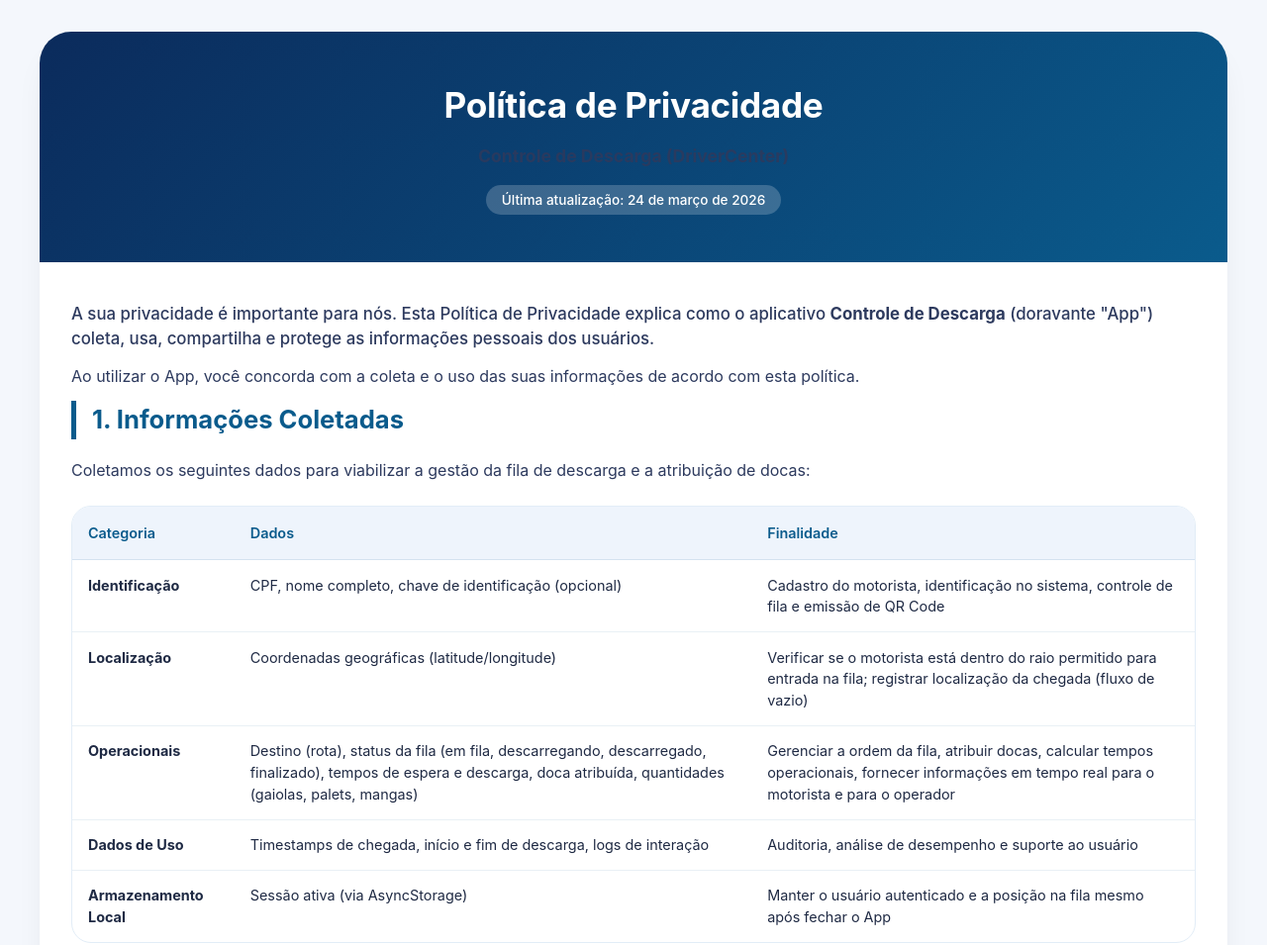
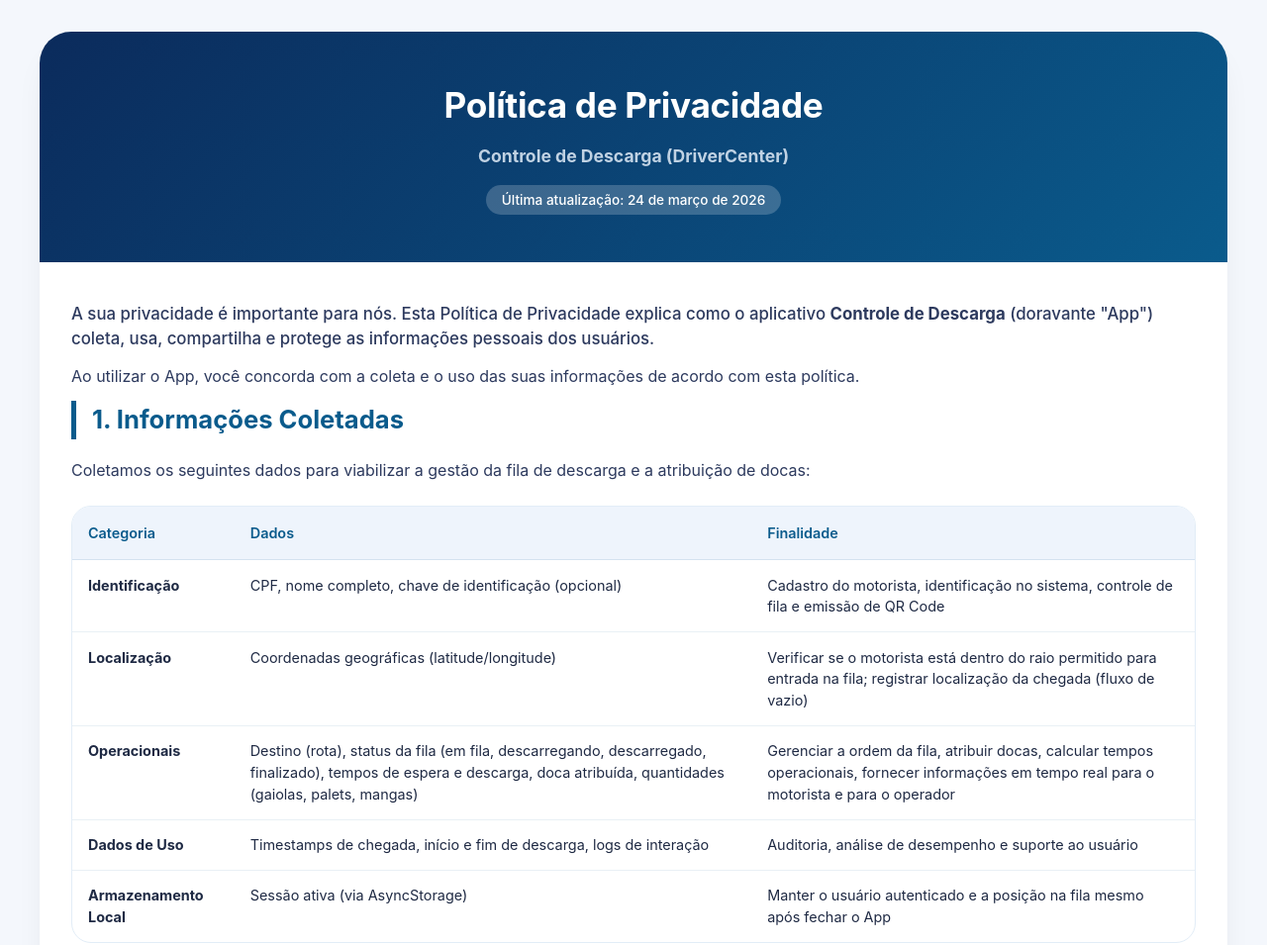
Before and after one commit to Caique-S/Privacy-policy, a plain HTML site: page index.html in a window 1280 px wide. Shown: the top 955 px of the page at 99% size. Drawn offline with Linux system fonts and the light colour scheme.

Commit message:
Update index.html
Mudança na cor do paragrafo no Header de cinza para branco

```diff
--- a/index.html
+++ b/index.html
@@ -49,6 +49,7 @@
             opacity: 0.9;
             max-width: 700px;
             margin: 0 auto;
+            color: #d4e2f0;
         }
 
         .hero .badge {
```
